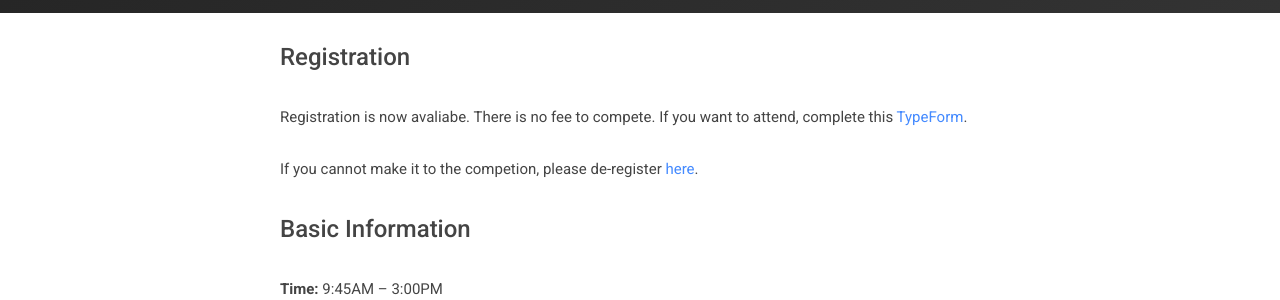
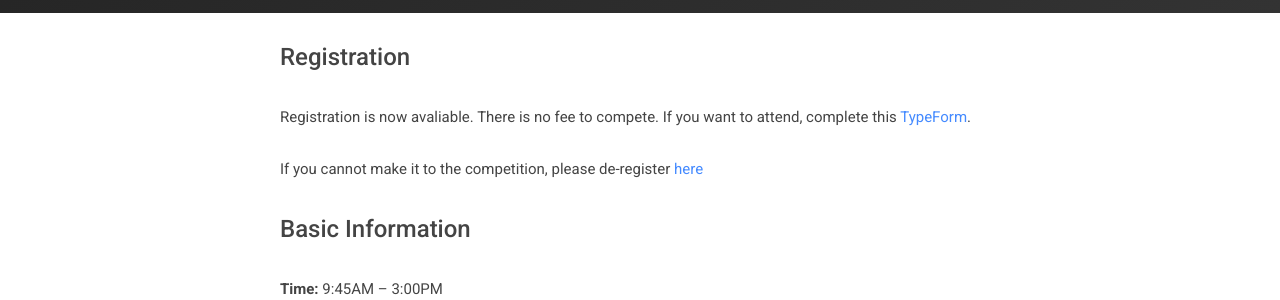
Before and after one commit to teamscode/teamscode.github.io, a Jekyll site: the page built from _posts/contests/2018-10-26-spring-2019-mihs-programming-contest.md, in a window 1280 px wide and 900 px high. Shown: the part 335-635 px from the top of the window. Built offline with Jekyll 4.4.1, drawn with Linux system fonts in a browser that asks for light colours; nearby versions of some CDN libraries.

Commit message:
fixing spelling mistakes

```diff
--- a/_posts/contests/2018-10-26-spring-2019-mihs-programming-contest.md
+++ b/_posts/contests/2018-10-26-spring-2019-mihs-programming-contest.md
@@ -9,9 +9,9 @@ contest_date: March 16th, 2019
 
 <h1>Registration</h1>
 
-Registration is now avaliabe. There is no fee to compete. If you want to attend, complete this [TypeForm](https://teamscode.typeform.com/to/bnGcWl).
+Registration is now avaliable. There is no fee to compete. If you want to attend, complete this [TypeForm](https://teamscode.typeform.com/to/bnGcWl).
 
-If you cannot make it to the competion, please de-register [here](https://teamscode.typeform.com/to/XTYQIh).
+If you cannot make it to the competition, please de-register [here](https://teamscode.typeform.com/to/XTYQIh)
 
 # Basic Information #
 
```
